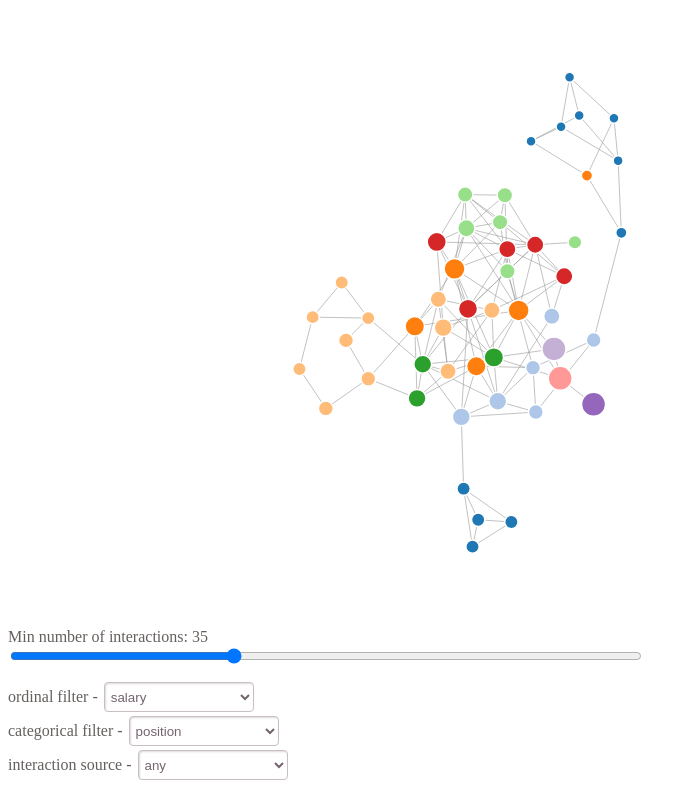
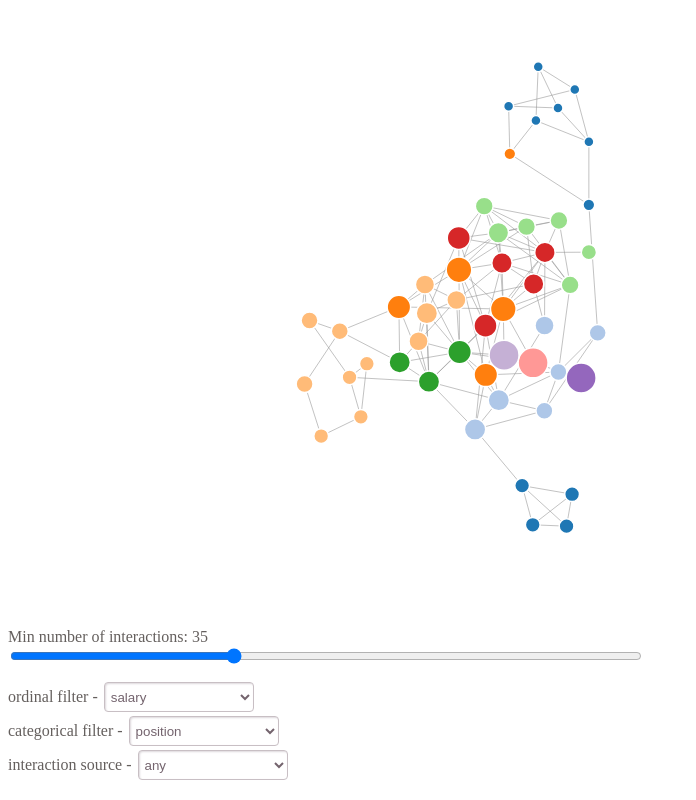
Before and after one commit to beqa-bumbeishvili/coast_ona, a plain HTML site: page index.html in a window 1280 px wide. Shown: the whole page, without its empty margins (0-696 px from the left). Drawn offline with Linux system fonts and the light colour scheme.

Commit message:
add max size

```diff
--- a/index.html
+++ b/index.html
@@ -40,7 +40,7 @@
 			initialThreshold: 35,
 			categoricalAttributes: ['position', 'department', 'experience'],
 			ordinalAttributes: ['salary', 'tenure'],
-			nodeSizes: { min: 5, max: 12 }
+			nodeSizes: { min: 5, max: 15 }
 		}
 
 		var svg = d3.select("svg"),
```
